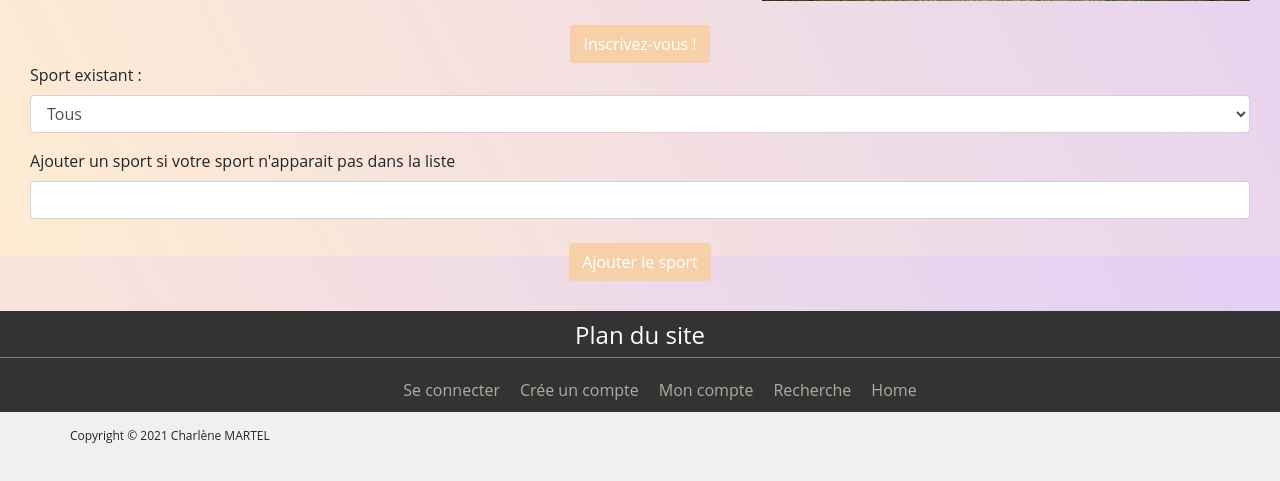
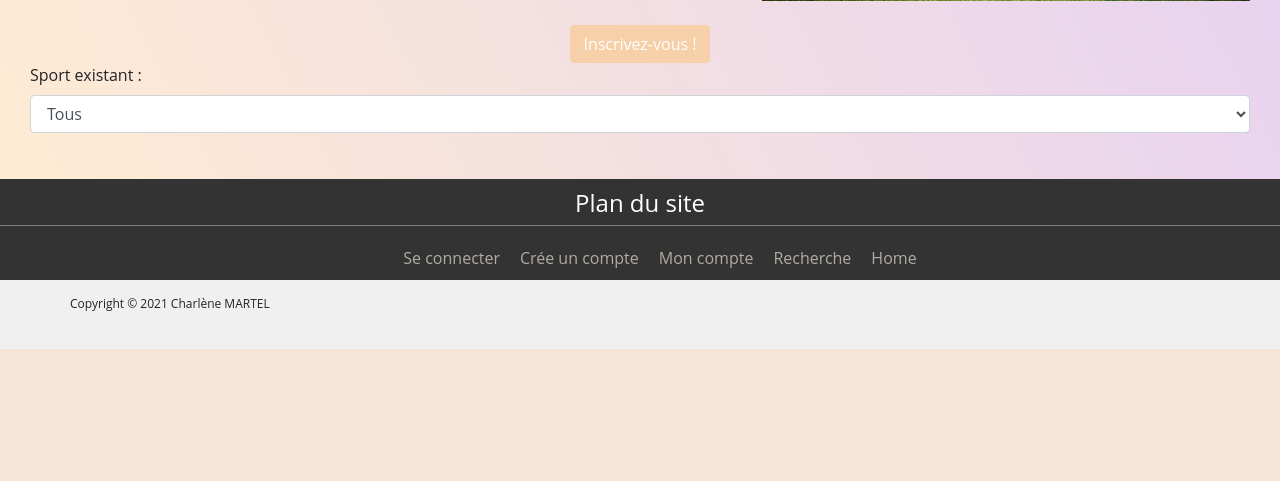
Before and after one commit to CharleneMartel/SiteDerencontre, a PHP site: page /Index.php in a window 1280 px wide. Shown: the part 544-1025 px from the top of the page. After the commit the page ends 893 px from the top, so only its background shows below. Run offline with PHP 8.4, Linux system fonts and the light colour scheme; data that the repository does not hold is empty.

Commit message:
Update Index.php

```diff
--- a/Index.php
+++ b/Index.php
@@ -32,26 +32,7 @@
     </select>
   </div>
 
-  <div>
-    <div>
-      <label name="nouveauSport">Ajouter un sport si votre sport n'apparait pas dans la liste</label>
-    </div>
-    <div>
-      <input name="nouveauSport" class="form-control">
-    </div>
-    <br>
-    <div style="text-align: center;">
-      <button type="submit" class="btn bouton">Ajouter le sport</button>
-      <?php
-      if (isset($_POST['ajout'])) {
-        $req_sport = 'INSERT INTO `sports` (`id`, `nom`) VALUES (NULL, "' . $_POST['nouveauSport'] . "')";
-        if ($connexion->query($req_sport)) {
-          echo "<div> DONNEE INSEREES dans la table sprt </div>";
-        }
-      }
-      ?>
-    </div>
-  </div>
+
 
 </div>
 
```
